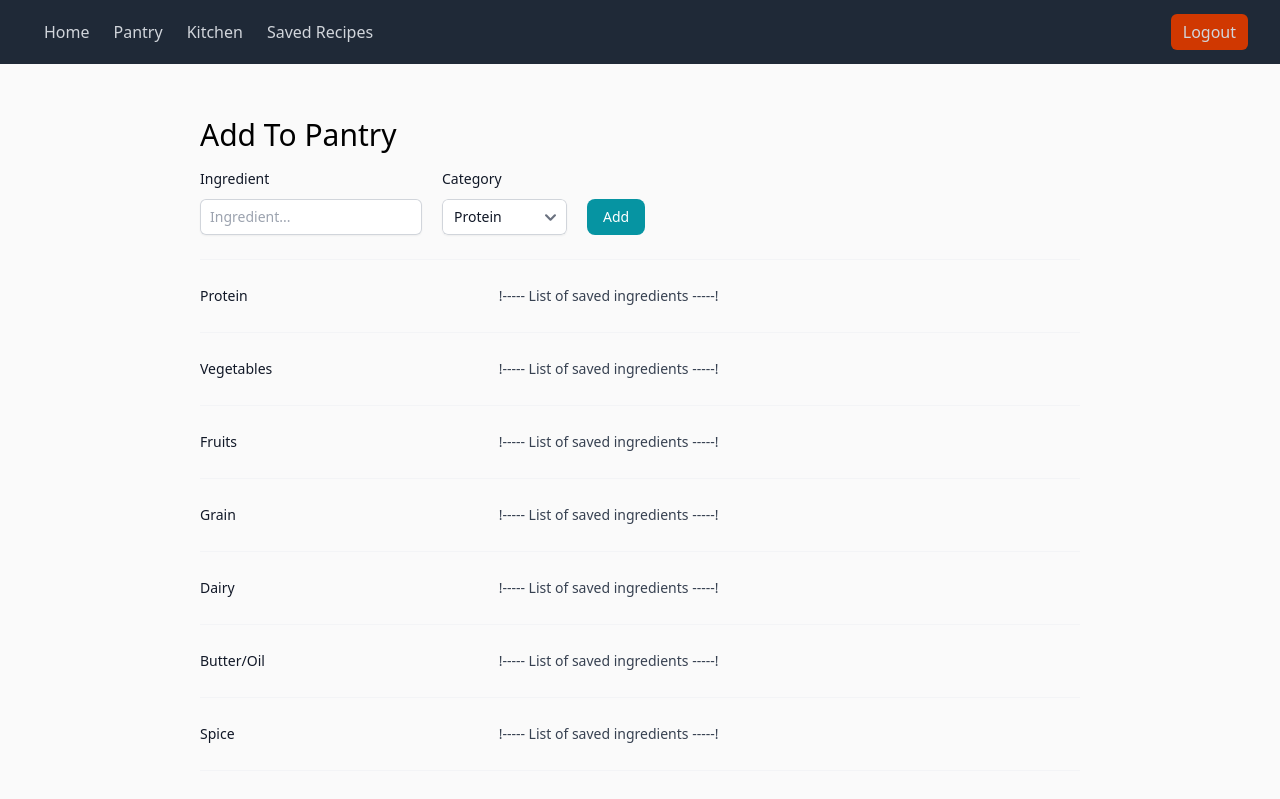
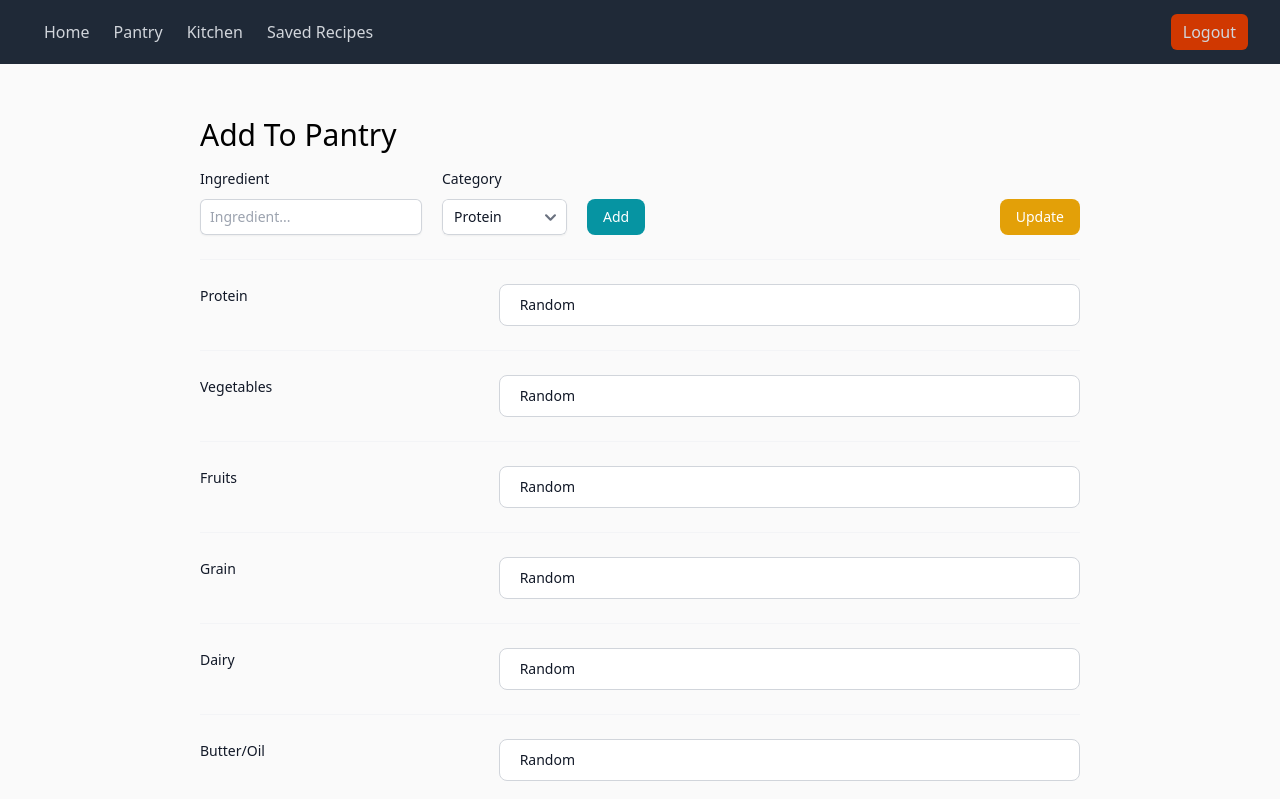
Before and after one commit to monysary/i-m-hungry-recipe-app, a Next.js app: page /pantry in a window 1280 px wide. Shown: the top 799 px of the page. Built offline with nearby package versions, Linux system fonts and the light colour scheme; sample sign-in values are in the browser's storage.

Commit message:
pulling main

```diff
--- a/src/pages/pantry.js
+++ b/src/pages/pantry.js
@@ -31,6 +31,8 @@ function Pantry() {
             </Head>
             <div className="min-h-full md:px-[200px] px-6 py-12">
                 <div className="md:text-[30px] text-[16px] mb-[10px]">Add To Pantry</div>
+                <div className="flex justify-between items-end">
+
                     <form className="flex items-end">
                         <div>
                             <label className="block text-sm font-medium leading-6 text-gray-900">
@@ -66,6 +68,9 @@ function Pantry() {
                         </div>
                         <button type="submit" className="ml-[20px] text-white bg-teal-500 hover:bg-teal-600 focus:ring-4 focus:outline-none focus:ring-teal-300 font-medium rounded-lg text-sm px-4 py-2">Add</button>
                     </form>
+
+                    <button className="text-white bg-yellow-400 hover:bg-yellow-500 focus:ring-4 focus:outline-none focus:ring-yellow-300 font-medium rounded-lg text-sm px-4 py-2">Update</button>
+                </div>
                 <div>
                     <div className="mt-6 border-t border-gray-100">
                         <dl className="divide-y divide-gray-100">
@@ -74,7 +79,7 @@ function Pantry() {
                                     <div key={category} className="px-4 py-6 sm:grid sm:grid-cols-3 sm:gap-4 sm:px-0">
                                         <dt className="text-sm font-medium leading-6 text-gray-900">{category}</dt>
                                         <dd className="mt-1 text-sm leading-6 text-gray-700 sm:col-span-2 sm:mt-0">
-                                            !----- List of saved ingredients -----!
+                                            <div class="text-gray-900 bg-white border border-gray-300 font-medium rounded-lg text-sm px-5 py-2.5">Random</div>
                                         </dd>
                                     </div>
                                 )
```
Lines whose indentation alone changed are shown as unchanged.
